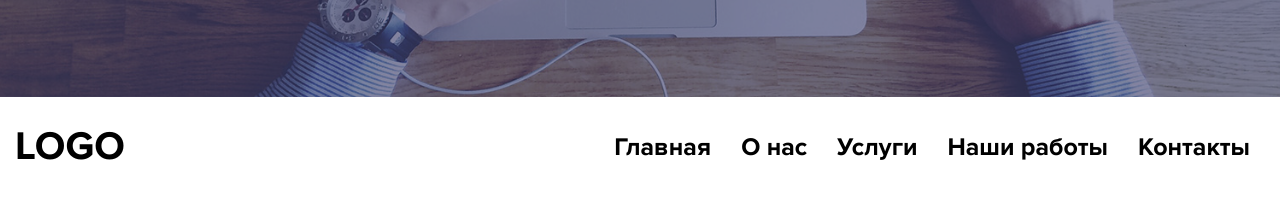
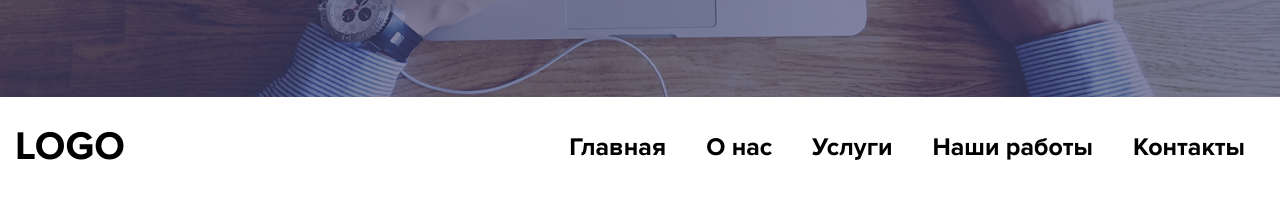
Before and after one commit to Dyur300/WebAgency, a plain HTML site: page index.html in a window 1280 px wide. Shown: the part 595-794 px from the top of the page. Drawn offline with Linux system fonts and the light colour scheme.

Commit message:
Изменено растояние между навигационными ссылками

```diff
--- a/sass/sections/_navbar.sass
+++ b/sass/sections/_navbar.sass
@@ -11,7 +11,7 @@
     padding: 0
     display: flex
   &__link
-    margin: 0 15px
+    margin: 0 20px
     text-decoration: none
     color: #000
 
@@ -59,6 +59,7 @@
       background-color: #5d626b
     &__link
       color: #fff
+      margin: 0 15px
     &__burger
       display: flex
     &__logo
```
Also changed, not shown: css/style.css, 1 other file.
